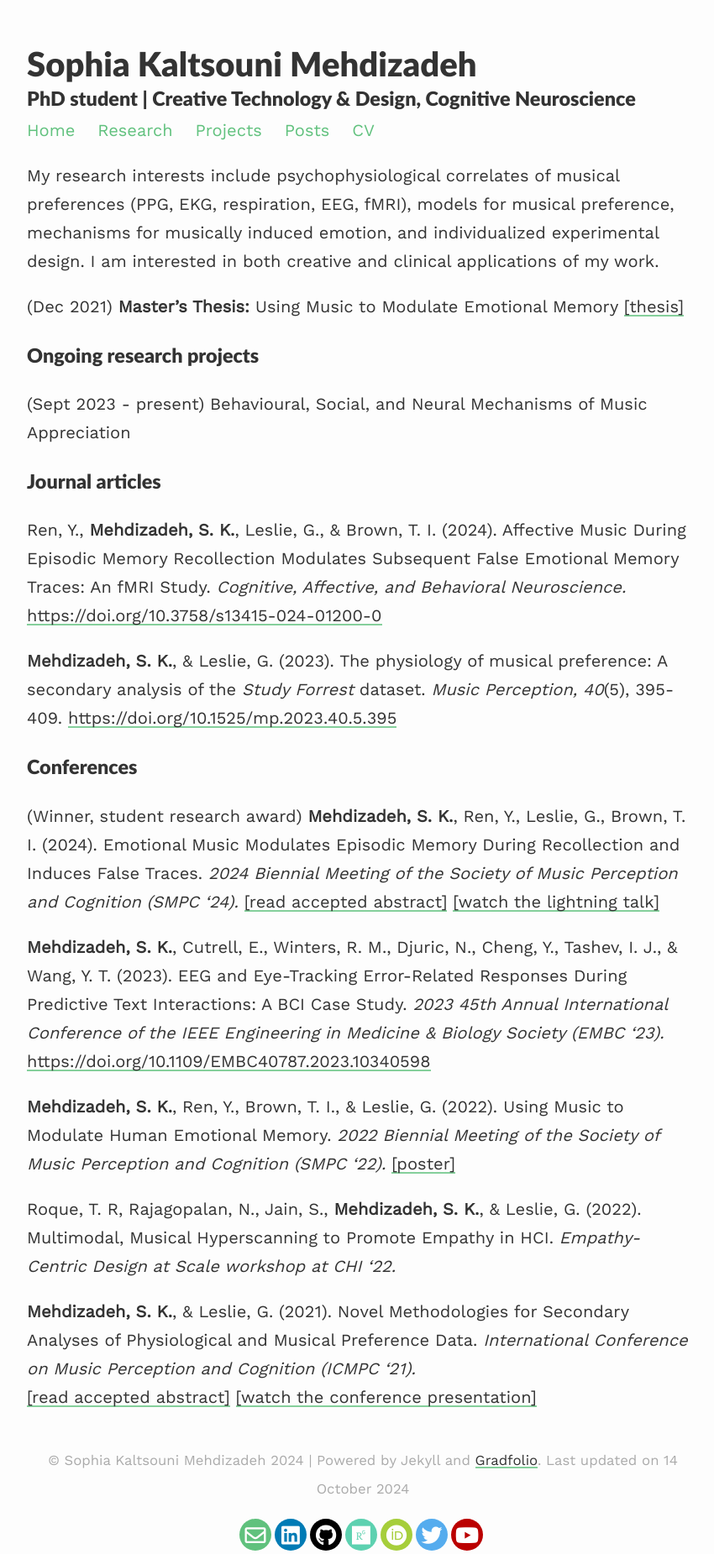
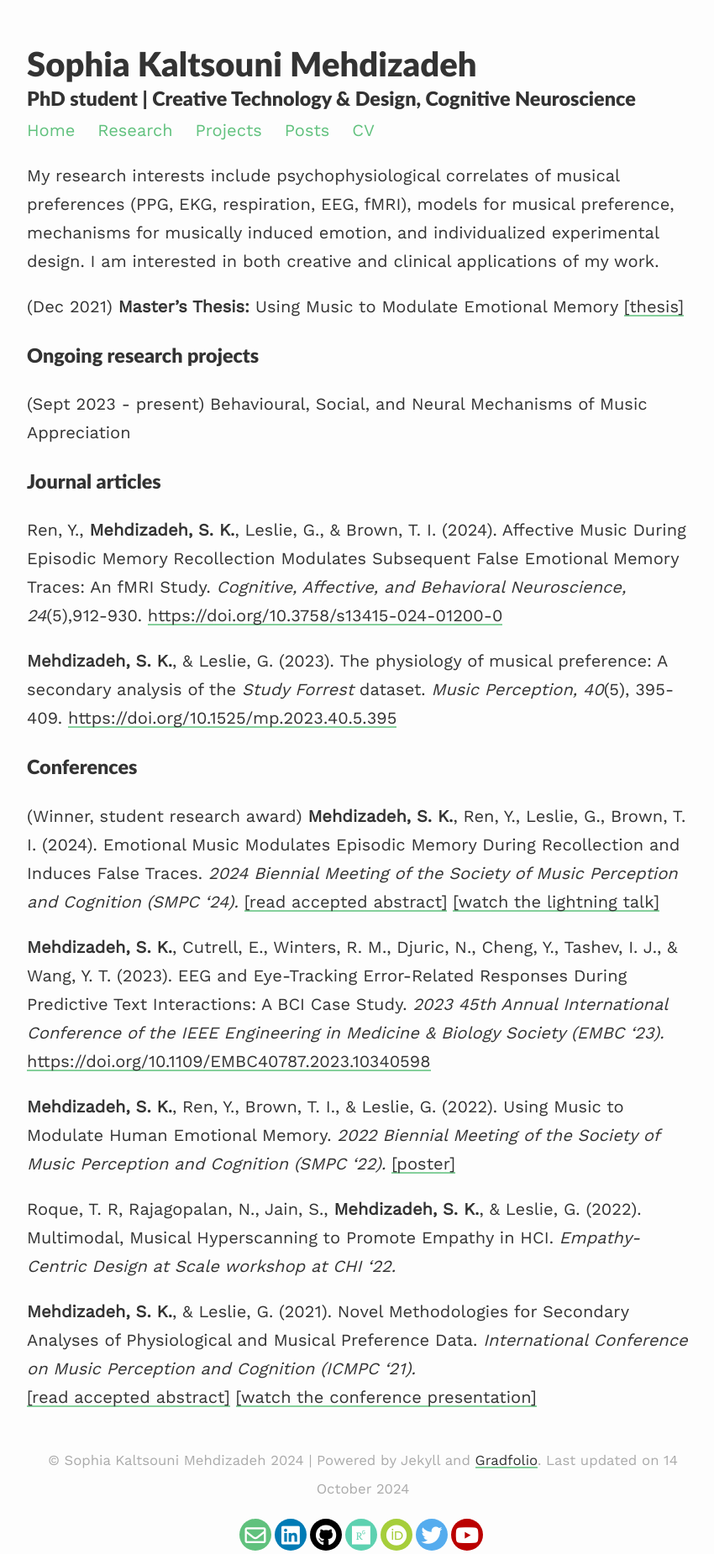
Before and after one commit to smehdizadeh/smehdizadeh.github.io, a Jekyll site: the page built from _pages/research.md, in a window 1280 px wide. Shown: the whole page at 84% size, without its empty margins (208-1058 px from the left). Built offline with Jekyll 4.4.1, drawn with Linux system fonts in a browser that asks for light colours; nearby versions of some CDN libraries.

Commit message:
Update research.md

```diff
--- a/_pages/research.md
+++ b/_pages/research.md
@@ -15,7 +15,7 @@
 
 ### Journal articles ###
 
-Ren, Y., **Mehdizadeh, S. K.**, Leslie, G., & Brown, T. I. (2024). Affective Music During Episodic Memory Recollection Modulates Subsequent False Emotional Memory Traces: An fMRI Study. *Cognitive, Affective, and Behavioral Neuroscience.* [https://doi.org/10.3758/s13415-024-01200-0](https://doi.org/10.3758/s13415-024-01200-0)
+Ren, Y., **Mehdizadeh, S. K.**, Leslie, G., & Brown, T. I. (2024). Affective Music During Episodic Memory Recollection Modulates Subsequent False Emotional Memory Traces: An fMRI Study. *Cognitive, Affective, and Behavioral Neuroscience, 24*(5),912-930. [https://doi.org/10.3758/s13415-024-01200-0](https://doi.org/10.3758/s13415-024-01200-0)
 
 **Mehdizadeh, S. K.**, & Leslie, G. (2023). The physiology of musical preference: A secondary analysis of the *Study Forrest* dataset. *Music Perception, 40*(5), 395-409. [https://doi.org/10.1525/mp.2023.40.5.395](https://doi.org/10.1525/mp.2023.40.5.395)
 
```
